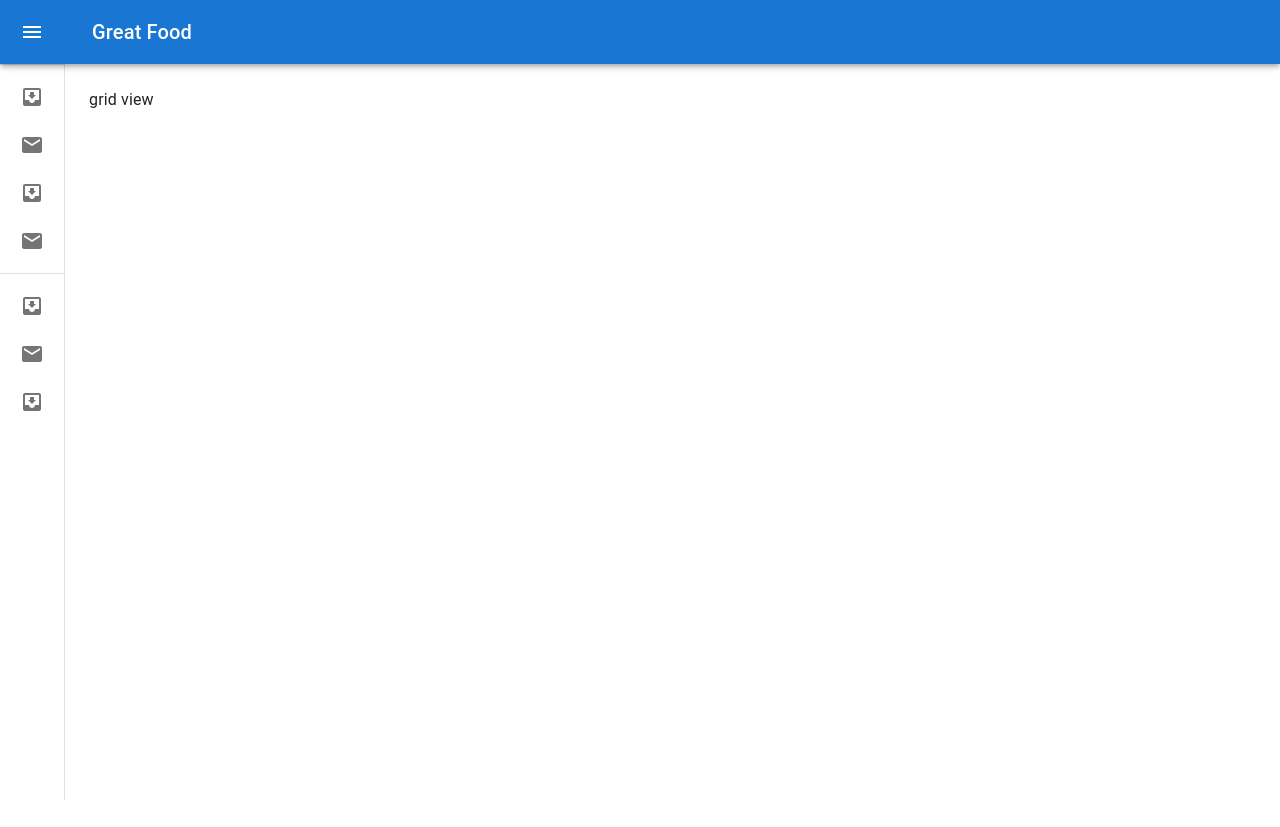
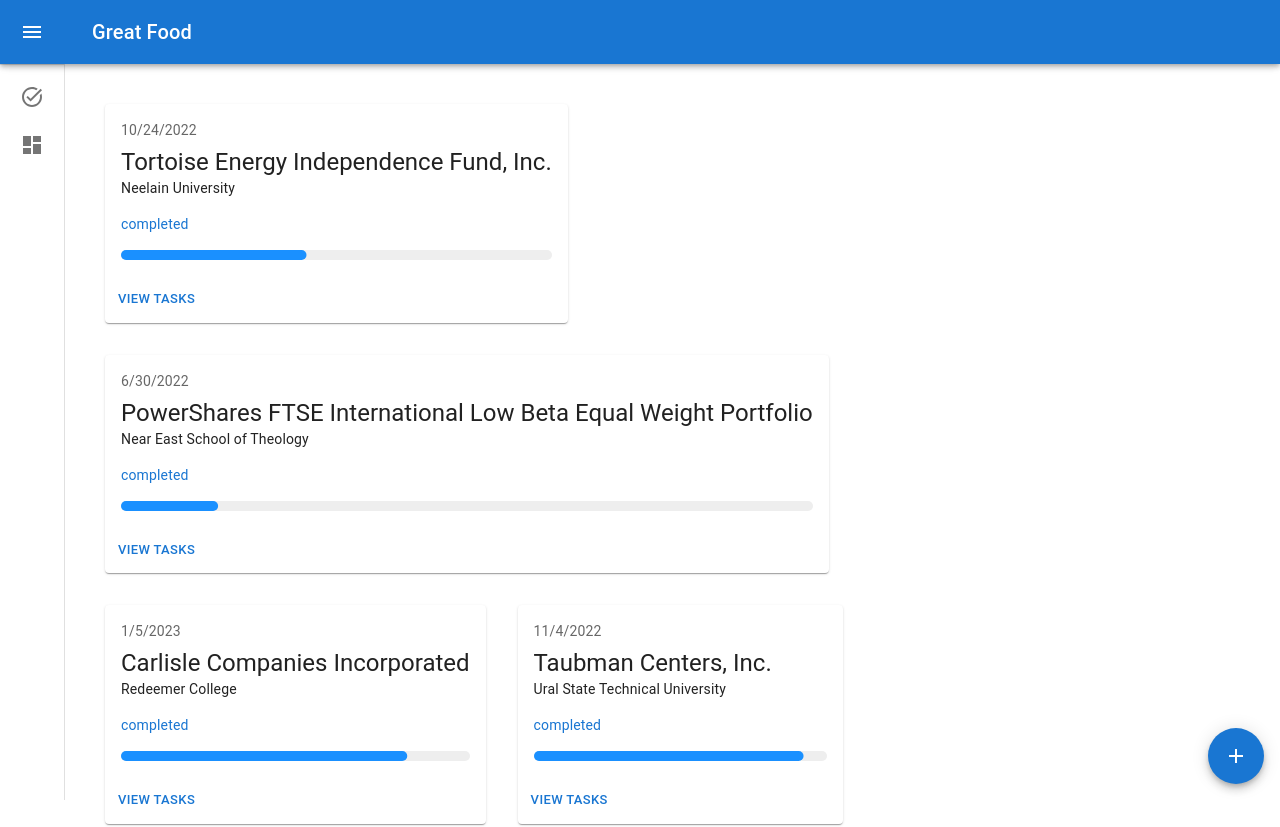
Before and after one commit to Roshanyadav1/practice, a React (Create React App) app: page /home in a window 1280 px wide. Shown: the top 827 px of the page. Before the commit the page ends 800 px from the top, so only its background shows below. Built offline with nearby package versions, Linux system fonts and the light colour scheme.

Commit message:
Added some project detail and component

```diff
--- a/src/App.js
+++ b/src/App.js
@@ -24,7 +24,7 @@
     ),
   },
   {
-    path: "home",
+    path: "home/*",
     element: (<Home />),
   },
 ]);
--- /dev/null
+++ b/src/component/card/BasicCard.jsx
@@ -0,0 +1,43 @@
+import * as React from 'react';
+import Card from '@mui/material/Card';
+import CardActions from '@mui/material/CardActions';
+import CardContent from '@mui/material/CardContent';
+import Button from '@mui/material/Button';
+import Typography from '@mui/material/Typography';
+import ProgressBar from '../progress/ProgressBar';
+
+
+function BasicCard({
+    project_started,
+    project_title,
+    discription,
+    completed,
+}) {
+    return (
+        <Card sx={{ minWidth: 325, margin: 2 }}>
+            <CardContent>
+                <Typography sx={{ fontSize: 14 }} color="text.secondary" gutterBottom>
+                    {project_started}
+                </Typography>
+                <Typography variant="h5" component="div">
+                    {project_title}
+                </Typography>
+                <Typography variant="body2">
+                    {discription}
+                </Typography>
+
+                {/* Progress bar ! how much project completed */}
+            </CardContent>
+            <Typography paddingLeft={2} color='primary' variant="body2">
+                completed
+            </Typography>
+            <ProgressBar completed={completed} />
+
+            <CardActions>
+                <Button size="small">View Tasks</Button>
+            </CardActions>
+        </Card>
+    );
+}
+
+export default BasicCard
--- /dev/null
+++ b/src/component/card/detail.js
@@ -0,0 +1,101 @@
+export const detail = [{
+    project_started: "10/24/2022",
+    project_title: "Tortoise Energy Independence Fund, Inc.",
+    discription: "Neelain University",
+    completed: 43
+}, {
+    project_started: "6/30/2022",
+    project_title: "PowerShares FTSE International Low Beta Equal Weight Portfolio",
+    discription: "Near East School of Theology",
+    completed: 14
+}, {
+    project_started: "1/5/2023",
+    project_title: "Carlisle Companies Incorporated",
+    discription: "Redeemer College",
+    completed: 82
+}, {
+    project_started: "11/4/2022",
+    project_title: "Taubman Centers, Inc.",
+    discription: "Ural State Technical University",
+    completed: 92
+}, {
+    project_started: "4/11/2022",
+    project_title: "Kayne Anderson Acquisition Corp.",
+    discription: "University of Louisiana at Monroe",
+    completed: 86
+}, {
+    project_started: "10/6/2022",
+    project_title: "Immunomedics, Inc.",
+    discription: "Franklin College",
+    completed: 90
+}, {
+    project_started: "8/28/2022",
+    project_title: "PowerShares Water Resources Portfolio",
+    discription: "Sultan Haji Ahmad Shah Polytechnic",
+    completed: 31
+}, {
+    project_started: "1/15/2023",
+    project_title: "RealNetworks, Inc.",
+    discription: "Faculdade Italo Brasileira",
+    completed: 86
+}, {
+    project_started: "11/30/2022",
+    project_title: "Penske Automotive Group, Inc.",
+    discription: "East Somalia University",
+    completed: 54
+}, {
+    project_started: "6/13/2022",
+    project_title: "root9B Holdings, Inc. ",
+    discription: "North Maharashtra University",
+    completed: 94
+}, {
+    project_started: "12/18/2022",
+    project_title: "C",
+    discription: "Afeka Tel Aviv Academic College of Engineering",
+    completed: 80
+}, {
+    project_started: "12/24/2022",
+    project_title: "MFS Government Markets Income Trust",
+    discription: "University of New Brunswick",
+    completed: 33
+}, {
+    project_started: "3/23/2023",
+    project_title: "MS Structured Asset Corp Saturns GE Cap Corp Series 2002-14",
+    discription: "University of California, Los Angeles",
+    completed: 51
+}, {
+    project_started: "3/18/2023",
+    project_title: "Dime Community Bancshares, Inc.",
+    discription: "Moscow State University of Civil Engineering",
+    completed: 12
+}, {
+    project_started: "12/20/2022",
+    project_title: "Royal Dutch Shell PLC",
+    discription: "Wolaita Sodo University",
+    completed: 29
+}, {
+    project_started: "9/28/2022",
+    project_title: "First Trust Nasdaq Bank ETF",
+    discription: "Sardar Patel University",
+    completed: 18
+}, {
+    project_started: "6/2/2022",
+    project_title: "Advaxis, Inc.",
+    discription: "Universidad Diego Portales",
+    completed: 34
+}, {
+    project_started: "7/12/2022",
+    project_title: "China Telecom Corp Ltd",
+    discription: "California College for Health Sciences",
+    completed: 13
+}, {
+    project_started: "4/7/2023",
+    project_title: "China Customer Relations Centers, Inc.",
+    discription: "Southeast University",
+    completed: 58
+}, {
+    project_started: "1/17/2023",
+    project_title: "PowerShares Global Water Portfolio",
+    discription: "Université Paris Nord (Paris XIII)",
+    completed: 27
+}]
--- /dev/null
+++ b/src/component/fab/FabButton.jsx
@@ -0,0 +1,32 @@
+import * as React from 'react';
+import CssBaseline from '@mui/material/CssBaseline';
+import Fab from '@mui/material/Fab';
+import AddIcon from '@mui/icons-material/Add';
+import Tooltip from '@mui/material/Tooltip';
+
+function FabButton({ title, setPopup }) {
+    return (
+        <React.Fragment>
+            <CssBaseline />
+            {/* TODO: Fix theme type in GlobalStyles */}
+            <div>
+                <Tooltip title={title}>
+                    <Fab
+                        onClick={() => setPopup(true)}
+                        color="primary"
+                        sx={{
+                            position: 'fixed',
+                            bottom: (theme) => theme.spacing(2),
+                            right: (theme) => theme.spacing(2),
+                        }}
+                    >
+                        <AddIcon />
+                    </Fab>
+                </Tooltip>
+
+            </div>
+        </React.Fragment>
+    );
+}
+
+export default FabButton;
--- a/src/component/navbar/Navbar.jsx
+++ b/src/component/navbar/Navbar.jsx
@@ -16,9 +16,11 @@
 import ListItemButton from '@mui/material/ListItemButton';
 import ListItemIcon from '@mui/material/ListItemIcon';
 import ListItemText from '@mui/material/ListItemText';
-import InboxIcon from '@mui/icons-material/MoveToInbox';
-import MailIcon from '@mui/icons-material/Mail';
+import TaskAltIcon from '@mui/icons-material/TaskAlt';
+import DashboardIcon from '@mui/icons-material/Dashboard';
+
 import Dashboard from '../../pages/dashboard/Dashboard';
+import { useNavigate } from 'react-router-dom';
 
 const drawerWidth = 240;
 
@@ -92,6 +94,7 @@
 
     const [open, setOpen] = React.useState(false);
     const theme = useTheme();
+    const navigation = useNavigate()
 
     const handleDrawerOpen = () => {
         setOpen(true);
@@ -141,8 +144,8 @@
                 </DrawerHeader>
                 <Divider />
                 <List>
-                    {['Inbox', 'Starred', 'Send email', 'Drafts'].map((text, index) => (
-                        <ListItem key={text} disablePadding sx={{ display: 'block' }}>
+                    {['Projects', 'Tasks'].map((text, index) => (
+                        <ListItem onClick={() => navigation(`${text.toLowerCase()}`)} key={text} disablePadding sx={{ display: 'block' }}>
                             <ListItemButton
                                 sx={{
                                     minHeight: 48,
@@ -157,32 +160,7 @@
                                         justifyContent: 'center',
                                     }}
                                 >
-                                    {index % 2 === 0 ? <InboxIcon /> : <MailIcon />}
-                                </ListItemIcon>
-                                <ListItemText primary={text} sx={{ opacity: open ? 1 : 0 }} />
-                            </ListItemButton>
-                        </ListItem>
-                    ))}
-                </List>
-                <Divider />
-                <List>
-                    {['All mail', 'Trash', 'Spam'].map((text, index) => (
-                        <ListItem key={text} disablePadding sx={{ display: 'block' }}>
-                            <ListItemButton
-                                sx={{
-                                    minHeight: 48,
-                                    justifyContent: open ? 'initial' : 'center',
-                                    px: 2.5,
-                                }}
-                            >
-                                <ListItemIcon
-                                    sx={{
-                                        minWidth: 0,
-                                        mr: open ? 3 : 'auto',
-                                        justifyContent: 'center',
-                                    }}
-                                >
-                                    {index % 2 === 0 ? <InboxIcon /> : <MailIcon />}
+                                    {index % 2 === 0 ? <TaskAltIcon /> : <DashboardIcon />}
                                 </ListItemIcon>
                                 <ListItemText primary={text} sx={{ opacity: open ? 1 : 0 }} />
                             </ListItemButton>
--- /dev/null
+++ b/src/component/progress/ProgressBar.jsx
@@ -0,0 +1,27 @@
+import * as React from 'react';
+import { styled } from '@mui/material/styles';
+import Box from '@mui/material/Box';
+import LinearProgress, { linearProgressClasses } from '@mui/material/LinearProgress';
+
+const BorderLinearProgress = styled(LinearProgress)(({ theme }) => ({
+    height: 10,
+    borderRadius: 5,
+    [`&.${linearProgressClasses.colorPrimary}`]: {
+        backgroundColor: theme.palette.grey[theme.palette.mode === 'light' ? 200 : 800],
+    },
+    [`& .${linearProgressClasses.bar}`]: {
+        borderRadius: 5,
+        backgroundColor: theme.palette.mode === 'light' ? '#1a90ff' : '#308fe8',
+    },
+}));
+
+
+function ProgressBar({ completed = 10 }) {
+    return (
+        <Box sx={{ flexGrow: 1, padding: 2 }}>
+            <BorderLinearProgress variant="determinate" value={completed} />
+        </Box>
+    );
+}
+
+export default ProgressBar
--- a/src/pages/dashboard/Dashboard.jsx
+++ b/src/pages/dashboard/Dashboard.jsx
@@ -1,15 +1,19 @@
 import React from "react";
 import { DrawerHeader } from "../../component/navbar/Navbar";
 import { Box } from "@mui/material";
-import Grid2 from '@mui/material/Unstable_Grid2/Grid2';
+import { Route, Routes } from "react-router-dom";
+import Projects from "../projects/Projects";
+import Tasks from "../tasks/Tasks";
 
 const Dashboard = () => {
     return (
         <Box component="main" sx={{ flexGrow: 1, p: 3 }}>
             <DrawerHeader />
-            <Grid2>
-                grid view
-            </Grid2>
+
+            <Routes>
+                <Route path="*" element={<Projects />} />
+                <Route path="tasks" element={<Tasks />} />
+            </Routes>
         </Box>
     )
 }
--- /dev/null
+++ b/src/pages/projects/Projects.jsx
@@ -0,0 +1,27 @@
+import React, { useState } from 'react'
+import FabButton from '../../component/fab/FabButton'
+import Grid2 from '@mui/material/Unstable_Grid2/Grid2';
+import Card from '../../component/card/BasicCard';
+import { detail } from '../../component/card/detail';
+
+const Projects = () => {
+    const [popup, setPopup] = useState(false)
+
+    return (
+        <>
+            <Grid2 display='flex' flexWrap='wrap' justifyContent='flex-start'  >
+                {detail.map((e) => <Card
+                    project_started={e.project_started}
+                    project_title={e.project_title}
+                    discription={e.discription}
+                    completed={e.completed}
+                />)}
+                <FabButton title="Add Project" setPopup={setPopup} />
+            </Grid2>
+
+        </>
+    )
+}
+
+
+export default Projects
--- /dev/null
+++ b/src/pages/tasks/Tasks.jsx
@@ -0,0 +1,19 @@
+import React, { useState } from 'react'
+import Grid2 from '@mui/material/Unstable_Grid2/Grid2';
+import FabButton from '../../component/fab/FabButton';
+
+const Tasks = () => {
+    const [popup, setPopup] = useState(false)
+    return (
+        <>
+            <Grid2>
+                Tasks
+
+                <FabButton title="Add Task" setPopup={setPopup} />
+            </Grid2>
+        </>
+    )
+}
+
+
+export default Tasks;
```
